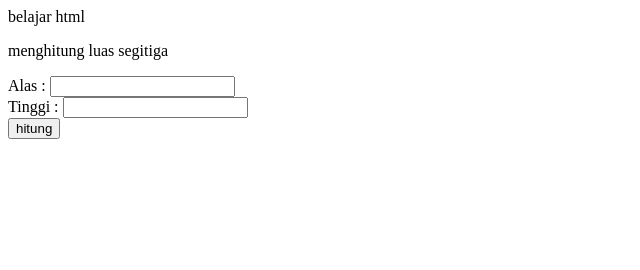
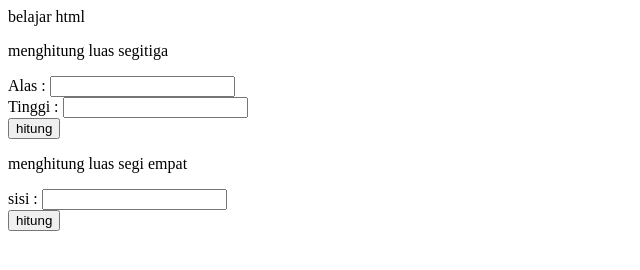
Before and after one commit to alifrzky123/belajar-git, a plain HTML site: page index.html in a window 1280 px wide. Shown: the whole page, without its empty margins (0-640 px from the left). Drawn offline with Linux system fonts and the light colour scheme.

Commit message:
tambah fitur luas segi 4

```diff
--- a/index.html
+++ b/index.html
@@ -5,6 +5,16 @@ Alas : <input id ="alas"><br>
 Tinggi : <input id="tinggi"><br>
 	<input type="submit" value="hitung" onclick="hitungLuasSegitiga()">
 	<div id ="hasil">
+
+	</div>
+
+</div>
+
+<p>menghitung luas segi empat</p>
+<div id="content">
+sisi : <input id ="sisi"><br>
+	<input type="submit" value="hitung" onclick="hitungLuasSegiempat()">
+	<div id ="hasil - 2">
 
 	</div>
 
@@ -19,5 +29,11 @@ Tinggi : <input id="tinggi"><br>
 		hasil.innerText = luas;
 		console.log(luas);
 	}
-
+	function hitungLuasSegiempat(){
+		var a = document.getElementById('sisi').value;
+		var hasil = document.getElementById('hasil - 2');
+		var luas = a * a;
+		hasil.innerText = luas;
+		console.log(luas);
+	}
 </script>
```
